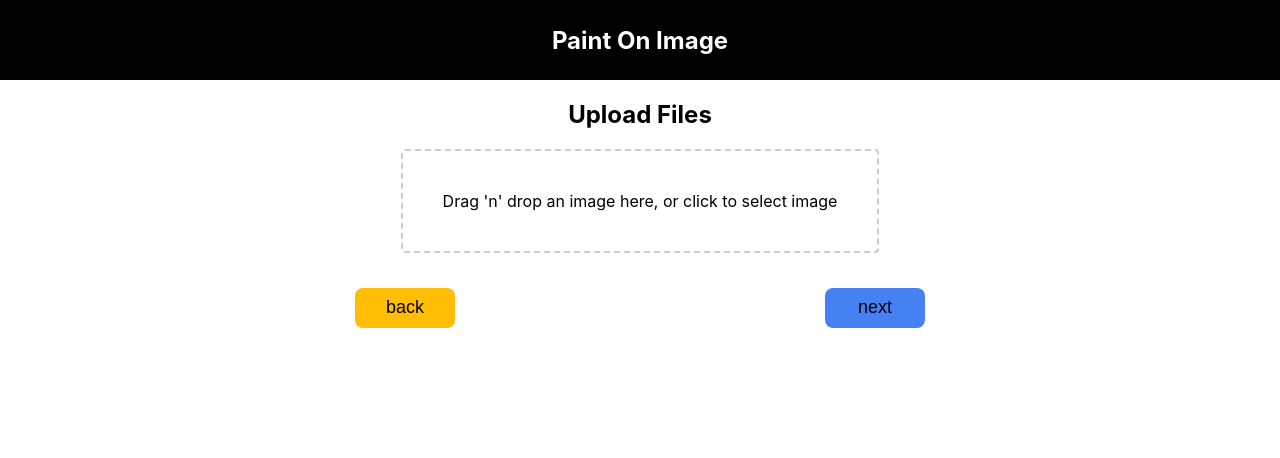
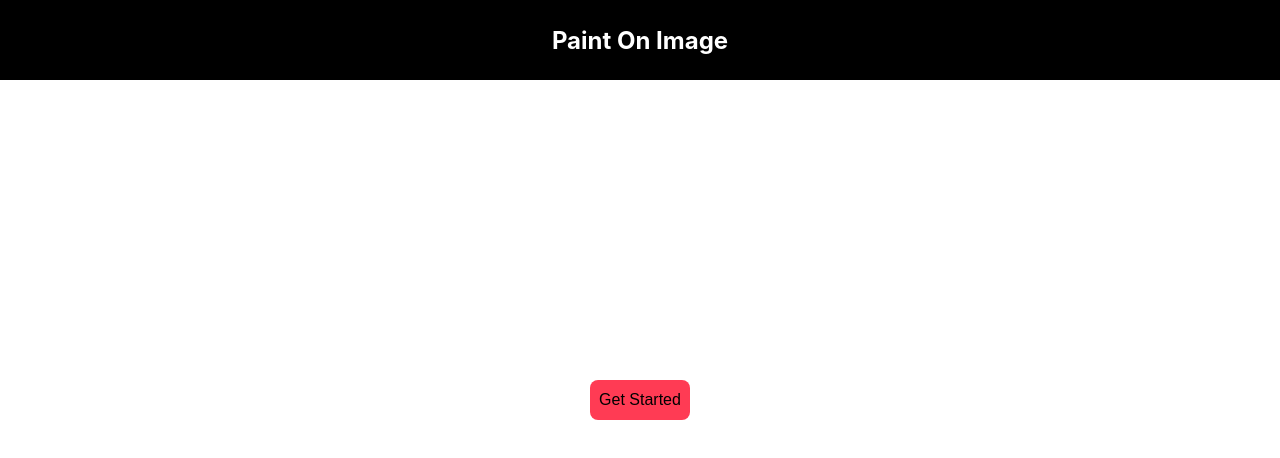
Before and after one commit to jangala-laxman/exercise, a React (Create React App) app: page /upload in a window 1280 px wide. Shown: the top 458 px of the page. Built offline with nearby package versions, Linux system fonts and the light colour scheme.

Commit message:
removed babel/plugin

```diff
--- a/src/App.js
+++ b/src/App.js
@@ -1,27 +1,22 @@
 import './App.css';
 import React, {useState} from 'react'
-import {BrowserRouter, Routes, Route} from'react-router-dom'
-// import Canvas from './Components/Canvas/Canvas';
 import Home from './Components/Home/Home';
 import ImageHandler from './Components/ImageHandler';
-// import Canvas from './Components/Canvas/Canvas';
 
 function App() {
 
   const [image, setImage] = useState(null)
+  const [getStarted, setgetStarted] = useState(false)
+
   return (
     <div className="App">
       <header>
         <h2>Paint On Image</h2>
       </header>
+      {
+        getStarted ?  <ImageHandler image={image} setImage={setImage} setgetStarted={setgetStarted} /> : <Home setgetStarted={setgetStarted} />
+      }
 
-      <BrowserRouter>
-        <Routes>
-          <Route path='/' element={<Home/>}/>
-          <Route path='/upload' element={<ImageHandler image={image} setImage={setImage} />} />
-          {/* <Route path='/paint' element={<Canvas image={image} setImage={setImage} />} /> */}
-        </Routes>
-      </BrowserRouter>
 
     </div>
   );
--- a/src/Components/Home/Home.js
+++ b/src/Components/Home/Home.js
@@ -1,10 +1,12 @@
 import React from "react";
 import './Home.css'
-const Home = ()=>{
+const Home = ({setgetStarted})=>{
+    const handleClick=()=>{
+        setgetStarted(true)
+    }
     return (
         <div className="Home">
-            <a href="/upload"><button style={styled}>Get Started</button></a>
-
+            <button style={styled} onClick={handleClick}>Get Started</button>
         </div>
     )
 }
```
